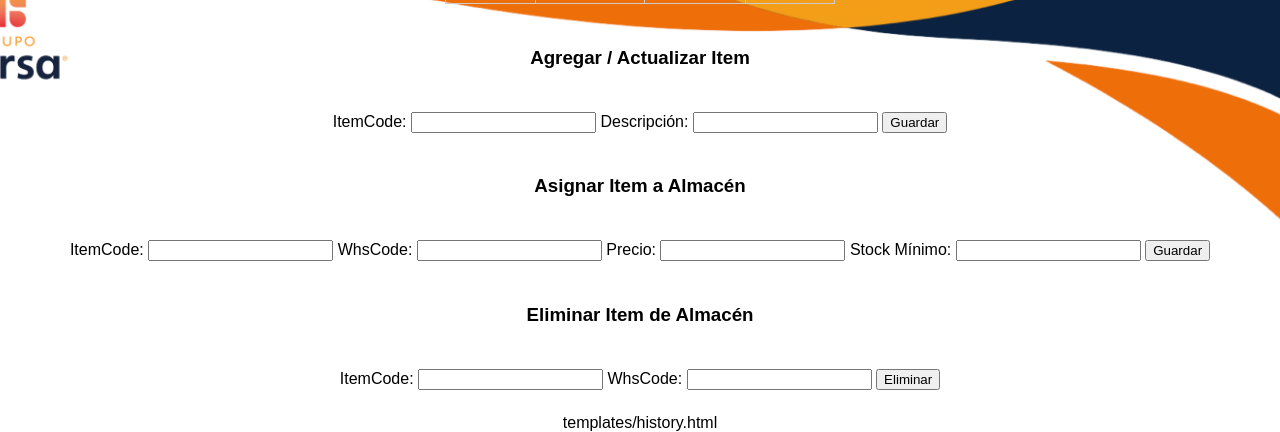
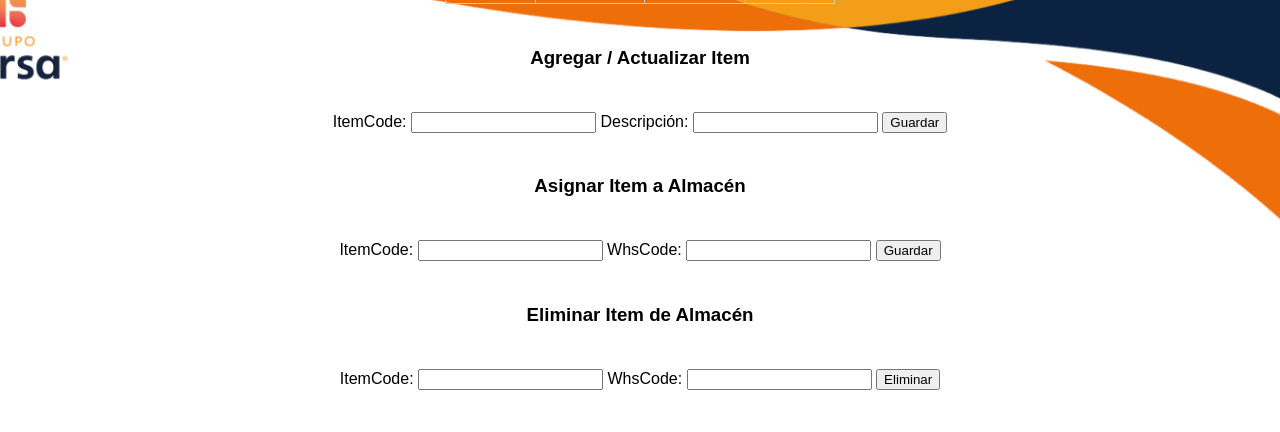
Before and after one commit to Ramon-Alomia/ventas-app, a Flask app: page /admin in a window 1280 px wide. Shown: the part 830-1262 px from the top of the page. After the commit the page ends 1220 px from the top, so only its background shows below. Run offline with Flask 3, Linux system fonts and the light colour scheme; a user stored in the database is signed in; data that the repository does not hold is empty; some libraries are stand-ins or nearby versions.

Commit message:
Remove warehouse pricing fields

```diff
--- a/app.py
+++ b/app.py
@@ -438,8 +438,6 @@ def admin():
         elif form_type == 'assign_item_wh':
             itemcode = request.form.get('itemcode')
             whscode = request.form.get('whscode')
-            price = request.form.get('price')
-            min_stock = request.form.get('min_stock')
             if whscode not in session.get('warehouses', []):
                 abort(403)
             cur.execute("SELECT 1 FROM warehouses WHERE whscode=%s", (whscode,))
@@ -447,13 +445,11 @@ def admin():
                 abort(400)
             cur.execute(
                 """
-                INSERT INTO item_warehouse (itemcode, whscode, price, min_stock)
-                VALUES (%s, %s, %s, %s)
-                ON CONFLICT (itemcode, whscode) DO UPDATE
-                SET price=EXCLUDED.price,
-                    min_stock=EXCLUDED.min_stock
+                INSERT INTO item_warehouse (itemcode, whscode)
+                VALUES (%s, %s)
+                ON CONFLICT (itemcode, whscode) DO NOTHING
                 """,
-                (itemcode, whscode, price or None, min_stock or None),
+                (itemcode, whscode),
             )
             conn.commit()
         elif form_type == 'delete_item_wh':
@@ -478,11 +474,7 @@ def admin():
         SELECT i.itemcode, i.description,
                COALESCE(
                    json_agg(
-                       json_build_object(
-                           'whscode', iw.whscode,
-                           'price', iw.price,
-                           'min_stock', iw.min_stock
-                       ) ORDER BY iw.whscode
+                       json_build_object('whscode', iw.whscode) ORDER BY iw.whscode
                    ) FILTER (WHERE iw.whscode IS NOT NULL),
                    '[]'
                ) AS warehouses
@@ -503,7 +495,7 @@ def get_items():
     conn = get_db_connection(); cur = conn.cursor()
     cur.execute(
         """
-        SELECT i.itemcode, i.description, iw.whscode, iw.price, iw.min_stock
+        SELECT i.itemcode, i.description, iw.whscode
         FROM items i
         JOIN item_warehouse iw USING (itemcode)
         JOIN user_warehouses uw ON uw.whscode = iw.whscode
@@ -520,11 +512,7 @@ def get_items():
             'description': r['description'],
             'warehouses': []
         })
-        itm['warehouses'].append({
-            'whscode': r['whscode'],
-            'price': float(r['price']) if r['price'] is not None else None,
-            'min_stock': r['min_stock'],
-        })
+        itm['warehouses'].append({'whscode': r['whscode']})
     return jsonify(list(items.values()))
 
 
@@ -535,7 +523,7 @@ def get_item(itemcode):
     conn = get_db_connection(); cur = conn.cursor()
     cur.execute(
         """
-        SELECT i.itemcode, i.description, iw.whscode, iw.price, iw.min_stock
+        SELECT i.itemcode, i.description, iw.whscode
         FROM items i
         JOIN item_warehouse iw USING (itemcode)
         JOIN user_warehouses uw ON uw.whscode = iw.whscode
@@ -553,11 +541,7 @@ def get_item(itemcode):
         'warehouses': []
     }
     for r in rows:
-        item['warehouses'].append({
-            'whscode': r['whscode'],
-            'price': float(r['price']) if r['price'] is not None else None,
-            'min_stock': r['min_stock'],
-        })
+        item['warehouses'].append({'whscode': r['whscode']})
     return jsonify(item)
 
 
@@ -570,7 +554,7 @@ def items_by_wh(whscode):
     conn = get_db_connection(); cur = conn.cursor()
     cur.execute(
         """
-        SELECT i.itemcode, i.description, iw.price, iw.min_stock
+        SELECT i.itemcode, i.description
         FROM item_warehouse iw
         JOIN items i ON i.itemcode = iw.itemcode
         WHERE iw.whscode = %s
@@ -582,9 +566,7 @@ def items_by_wh(whscode):
     return jsonify([
         {
             'itemcode': r['itemcode'],
-            'description': r['description'],
-            'price': float(r['price']) if r['price'] is not None else None,
-            'min_stock': r['min_stock'],
+            'description': r['description']
         }
         for r in rows
     ])
@@ -613,8 +595,6 @@ def upsert_item():
     )
     for w in warehouses:
         whscode = w.get('whscode')
-        price = w.get('price')
-        min_stock = w.get('min_stock')
         if whscode is None:
             continue
         if whscode not in session.get('warehouses', []):
@@ -622,19 +602,13 @@ def upsert_item():
         cur.execute("SELECT 1 FROM warehouses WHERE whscode=%s", (whscode,))
         if not cur.fetchone():
             cur.close(); conn.close(); return abort(400)
-        if price is not None and float(price) < 0:
-            cur.close(); conn.close(); return abort(400)
-        if min_stock is not None and int(min_stock) < 0:
-            cur.close(); conn.close(); return abort(400)
         cur.execute(
             """
-            INSERT INTO item_warehouse (itemcode, whscode, price, min_stock)
-            VALUES (%s, %s, %s, %s)
-            ON CONFLICT (itemcode, whscode) DO UPDATE
-            SET price=EXCLUDED.price,
-                min_stock=EXCLUDED.min_stock
+            INSERT INTO item_warehouse (itemcode, whscode)
+            VALUES (%s, %s)
+            ON CONFLICT (itemcode, whscode) DO NOTHING
             """,
-            (itemcode, whscode, price, min_stock),
+            (itemcode, whscode),
         )
     conn.commit(); cur.close(); conn.close()
     return jsonify({'status': 'ok'})
@@ -649,13 +623,7 @@ def upsert_item_wh(whscode):
         return abort(403)
     data = request.get_json(force=True)
     itemcode = data.get('itemcode')
-    price = data.get('price')
-    min_stock = data.get('min_stock')
     if not itemcode:
-        return abort(400)
-    if price is not None and float(price) < 0:
-        return abort(400)
-    if min_stock is not None and int(min_stock) < 0:
         return abort(400)
     conn = get_db_connection(); cur = conn.cursor()
     cur.execute("SELECT 1 FROM warehouses WHERE whscode=%s", (whscode,))
@@ -663,13 +631,11 @@ def upsert_item_wh(whscode):
         cur.close(); conn.close(); return abort(400)
     cur.execute(
         """
-        INSERT INTO item_warehouse (itemcode, whscode, price, min_stock)
-        VALUES (%s, %s, %s, %s)
-        ON CONFLICT (itemcode, whscode) DO UPDATE
-        SET price=EXCLUDED.price,
-            min_stock=EXCLUDED.min_stock
+        INSERT INTO item_warehouse (itemcode, whscode)
+        VALUES (%s, %s)
+        ON CONFLICT (itemcode, whscode) DO NOTHING
         """,
-        (itemcode, whscode, price, min_stock),
+        (itemcode, whscode),
     )
     conn.commit(); cur.close(); conn.close()
     return jsonify({'status': 'ok'})
--- a/models/item_warehouse.py
+++ b/models/item_warehouse.py
@@ -13,6 +13,4 @@ class ItemWarehouse(db.Model):
         db.ForeignKey("warehouses.whscode", onupdate="CASCADE", ondelete="RESTRICT"),
         primary_key=True,
     )
-    price = db.Column(db.Numeric(12, 2))
-    min_stock = db.Column(db.Integer)
     item = db.relationship("Item", back_populates="warehouses")
--- a/templates/admin.html
+++ b/templates/admin.html
@@ -102,7 +102,7 @@
       <td>{{ i.description }}</td>
       <td>
         {% for w in i.warehouses %}
-          {{ w.whscode }} ({{ w.price }} / {{ w.min_stock }}){% if not loop.last %}, {% endif %}
+          {{ w.whscode }}{% if not loop.last %}, {% endif %}
         {% endfor %}
       </td>
       <td>
@@ -129,8 +129,6 @@
     <input type="hidden" name="form_type" value="assign_item_wh">
     ItemCode: <input type="text" name="itemcode" required>
     WhsCode: <input type="text" name="whscode" required>
-    Precio: <input type="number" step="0.01" name="price">
-    Stock Mínimo: <input type="number" name="min_stock">
     <button type="submit">Guardar</button>
   </form>
 
@@ -143,4 +141,3 @@
   </form>
 </body>
 </html>
-templates/history.html
```
